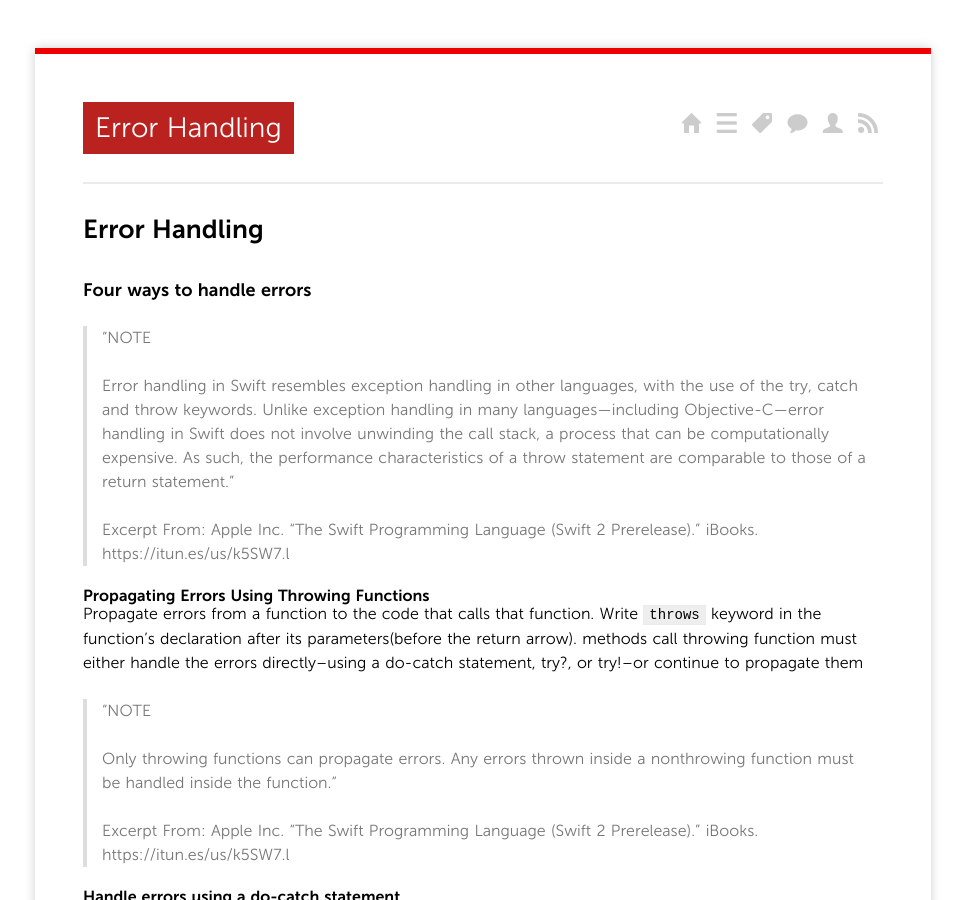
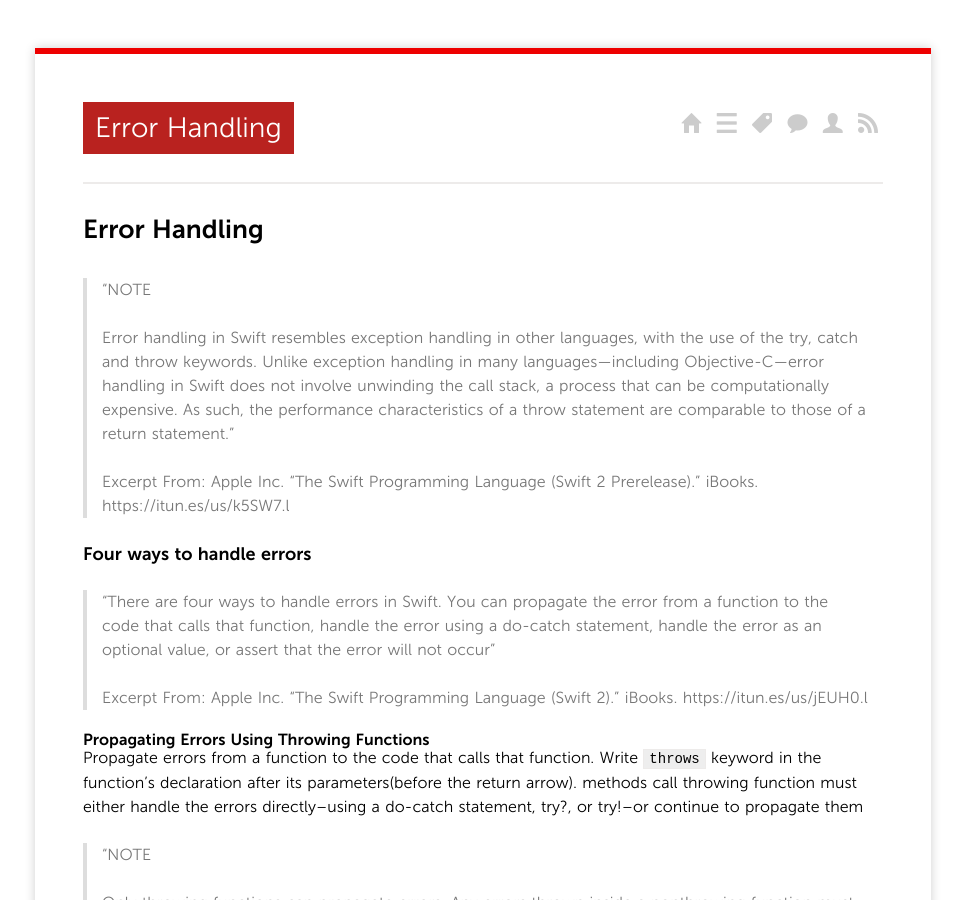
Before and after one commit to TJRoger/tjroger.github.io, a Jekyll site: the page built from _posts/2015/2015-09-16-Error-Handling.md, in a window 1280 px wide and 900 px high. Shown: the whole window, without its empty margins (157-1122 px from the left). Built offline with Jekyll 4.4.1, drawn with Linux system fonts in a browser that asks for light colours; nearby versions of some CDN libraries; Markdown is read by kramdown in place of the engine named in the settings; comment, search, counter and statistics services are not loaded.

Commit message:
Update 2015-09-16-Error-Handling.md

````diff
--- a/_posts/2015/2015-09-16-Error-Handling.md
+++ b/_posts/2015/2015-09-16-Error-Handling.md
@@ -10,14 +10,20 @@ tags:
 
 
 ## Error Handling
-### Four ways to handle errors
+
 > “NOTE
 >
 > Error handling in Swift resembles exception handling in other languages, with the use of the try, catch and throw keywords. Unlike exception handling in many languages—including Objective-C—error handling in Swift does not involve unwinding the call stack, a process that can be computationally expensive. As such, the performance characteristics of a throw statement are comparable to those of a return statement.”
 >
 > Excerpt From: Apple Inc. “The Swift Programming Language (Swift 2 Prerelease).” iBooks. https://itun.es/us/k5SW7.l
 
+### Four ways to handle errors
+> “There are four ways to handle errors in Swift. You can propagate the error from a function to the code that calls that function, handle the error using a do-catch statement, handle the error as an optional value, or assert that the error will not occur”
+>
+> Excerpt From: Apple Inc. “The Swift Programming Language (Swift 2).” iBooks. https://itun.es/us/jEUH0.l
+
 #### Propagating Errors Using Throwing Functions
+
 Propagate errors from a function to the code that calls that function. Write `throws` keyword in the function's declaration after its parameters(before the return arrow).
 methods call throwing function must either handle the errors directly--using a do-catch statement, try?, or try!--or continue to propagate them
 > “NOTE
@@ -27,6 +33,7 @@ methods call throwing function must either handle the errors directly--using a d
 > Excerpt From: Apple Inc. “The Swift Programming Language (Swift 2 Prerelease).” iBooks. https://itun.es/us/k5SW7.l
 
 #### Handle errors  using a do-catch statement
+
 ```do-catch-template
 do {
     try <#expression#>
@@ -63,12 +70,15 @@ do {
 ```
 
 #### Handle errors as an optional value
+
 use `try?` to handle an error by converting it to an optional value
 
 #### Assert that errors will not occur
+
 use `try!` to disable error propagation when you know a throwing function or method won't, in fact, throw an error at runtime.
 
 ### Specifying Cleanup Actions
+
 use `defer` to clean up after the code block has finished excuting.
 
 ----
````
